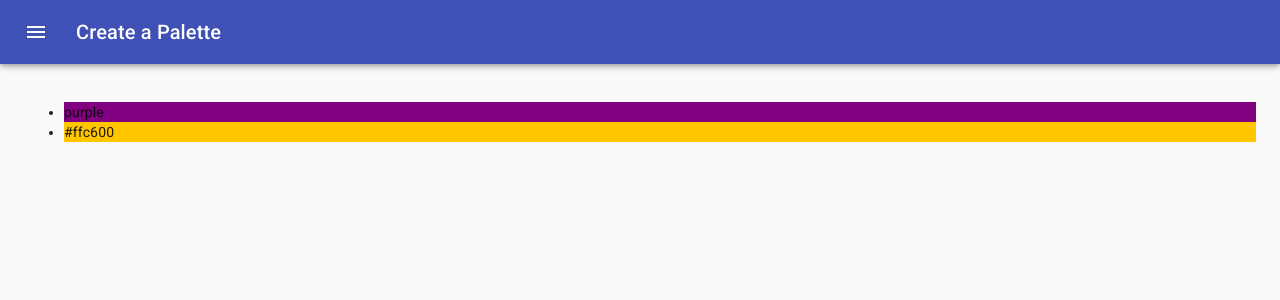
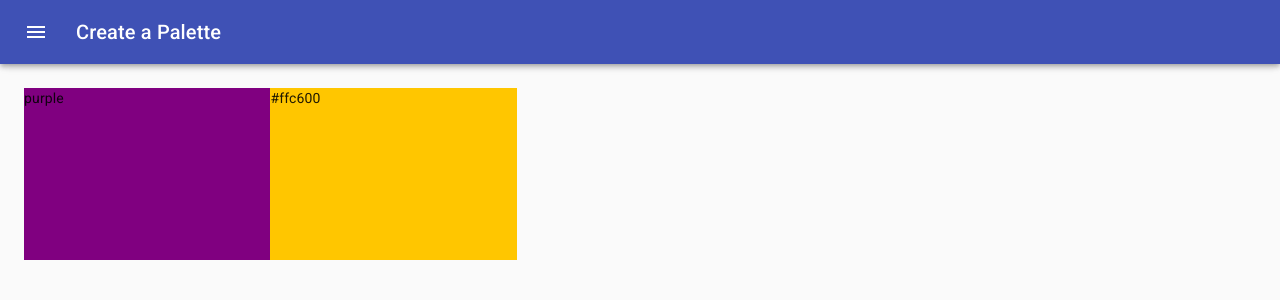
Before and after one commit to nsaicharan/colt-colors, a React (Create React App) app: page /palette/new in a window 1280 px wide. Shown: the top 300 px of the page. Built offline with nearby package versions, Linux system fonts and the light colour scheme.

Commit message:
Add DraggableColorBox

```diff
--- /dev/null
+++ b/src/DraggableColorBox.js
@@ -0,0 +1,24 @@
+import React from "react";
+import { withStyles } from "@material-ui/styles";
+
+const styles = {
+  root: {
+    width: "20%",
+    height: "25%",
+    margin: "0 auto",
+    display: "inline-block",
+    position: "relative",
+    cursor: "pointer",
+    marginBottom: "-3.5px"
+  }
+};
+
+function DraggableColorBox(props) {
+  return (
+    <div class={props.classes.root} style={{ backgroundColor: props.color }}>
+      {props.color}
+    </div>
+  );
+}
+
+export default withStyles(styles)(DraggableColorBox);
--- a/src/NewPaletteForm.js
+++ b/src/NewPaletteForm.js
@@ -12,6 +12,7 @@
 import ChevronLeftIcon from "@material-ui/icons/ChevronLeft";
 import Button from "@material-ui/core/Button";
 import { ChromePicker } from "react-color";
+import DraggableColorBox from "./DraggableColorBox";
 
 const drawerWidth = 400;
 
@@ -55,6 +56,7 @@
   },
   content: {
     flexGrow: 1,
+    height: "calc(100vh - 64px)",
     padding: theme.spacing(3),
     transition: theme.transitions.create("margin", {
       easing: theme.transitions.easing.sharp,
@@ -161,11 +163,9 @@
       >
         <div className={classes.drawerHeader} />
 
-        <ul>
-          {colors.map(color => (
-            <li style={{ backgroundColor: color }}>{color}</li>
-          ))}
-        </ul>
+        {colors.map(color => (
+          <DraggableColorBox color={color} />
+        ))}
       </main>
     </div>
   );
```
